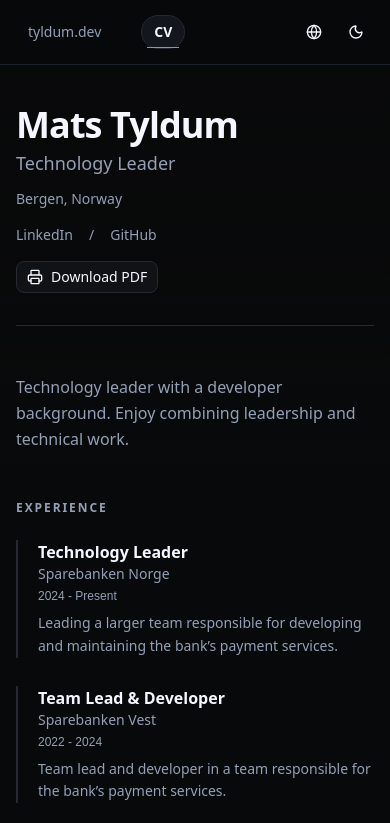
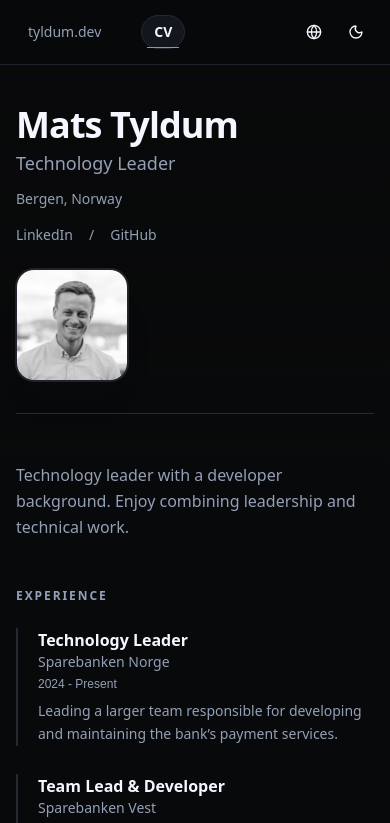
Before and after one commit to maattss/tyldum-dev, a Next.js app: page /en/cv in a window 390 px wide. Shown: the top 823 px of the page. Built offline with nearby package versions, Linux system fonts and the light colour scheme; a web font is replaced by a local one.

Commit message:
Hide CV download button on mobile and keep profile image visible

```diff
--- a/src/app/[locale]/cv/page.tsx
+++ b/src/app/[locale]/cv/page.tsx
@@ -83,12 +83,12 @@ export default async function CVPage() {
                 </a>
               </div>
 
-              <div className="mt-4 print:hidden">
+              <div className="mt-4 hidden print:hidden sm:block">
                 <PrintButton label={t("downloadCV")} />
               </div>
             </div>
 
-            <div className="print:hidden hidden sm:block">
+            <div className="print:hidden">
               <div className="relative h-28 w-28 overflow-hidden rounded-2xl border border-border/90 bg-card ring-1 ring-white/10 shadow-[0_24px_80px_-50px_rgba(47,185,255,0.65)]">
                 <Image
                   src="/images/profile.jpg"
```
